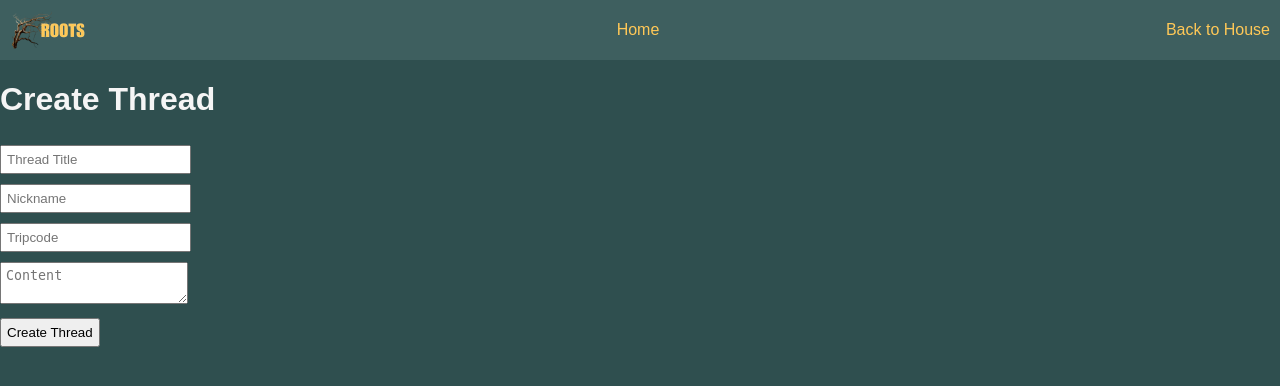
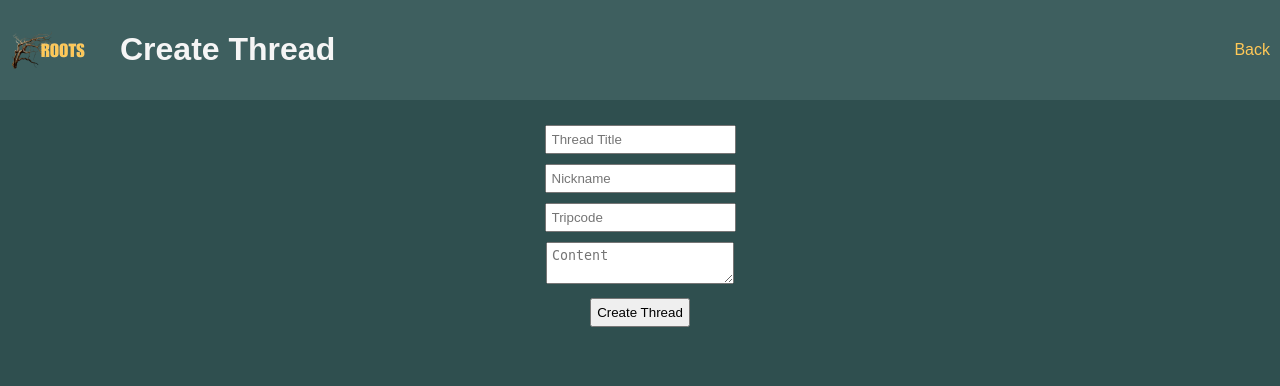
Before and after one commit to pedro2321/Roots2, a Flask app: page /house/1/thread/new in a window 1280 px wide. Shown: the top 386 px of the page. Run offline with Flask 3, Linux system fonts and the light colour scheme; some libraries are stand-ins or nearby versions.

Commit message:
centered lists

```diff
--- a/static/style.css
+++ b/static/style.css
@@ -2,21 +2,51 @@ body {
   background-color: #2F4F4F;
   color: #F5F5F5;
   font-family: Arial, sans-serif;
-  margin: 0; padding: 0;
+  margin: 0;
+  padding: 0;
 }
 
 header {
   background-color: #3E5F5F;
   padding: 10px;
   display: flex;
-  justify-content: space-between;
   align-items: center;
+  justify-content: flex-start; /* logo stays left */
 }
 
-a { color: #FFC857; text-decoration: none; }
-a:hover { text-decoration: underline; }
+header img {
+  height: 40px;
+  margin-right: 10px;
+}
 
-ul { list-style: none; padding-left: 0; }
-li { margin-bottom: 10px; }
-input, textarea, button { margin: 5px 0; padding: 5px; }
-button { cursor: pointer; }
+a {
+  color: #FFC857;
+  text-decoration: none;
+}
+a:hover {
+  text-decoration: underline;
+}
+
+ul {
+  list-style: none;
+  padding-left: 0;
+}
+
+li {
+  margin-bottom: 10px;
+}
+
+/* Center main content */
+main {
+  max-width: 800px;
+  margin: 20px auto;
+  text-align: center;
+}
+
+input, textarea, button {
+  margin: 5px 0;
+  padding: 5px;
+}
+button {
+  cursor: pointer;
+}
--- a/templates/new_thread.html
+++ b/templates/new_thread.html
@@ -6,12 +6,11 @@
 </head>
 <body>
 <header>
-  <img src="/static/logo.png" alt="Roots Logo" height="40">
-  <a href="/">Home</a>
-  <a href="/house/{{ house_id }}">Back to House</a>
+  <img src="/static/logo.png" alt="Roots Logo">
+  <h1>Create Thread</h1>
+  <a href="/house/{{ house_id }}" style="margin-left:auto;">Back</a>
 </header>
-
-<h1>Create Thread</h1>
+<main>
 <form method="POST">
 <input type="text" name="title" placeholder="Thread Title" required><br>
 <input type="text" name="nickname" placeholder="Nickname" required><br>
@@ -19,5 +18,6 @@
 <textarea name="content" placeholder="Content" required></textarea><br>
 <button type="submit">Create Thread</button>
 </form>
+</main>
 </body>
 </html>
```
Also changed, not shown: templates/house.html (+5 -6 lines), templates/index.html (+4 -3 lines), templates/new_house.html (+8 -8 lines), templates/thread.html (+5 -6 lines).
